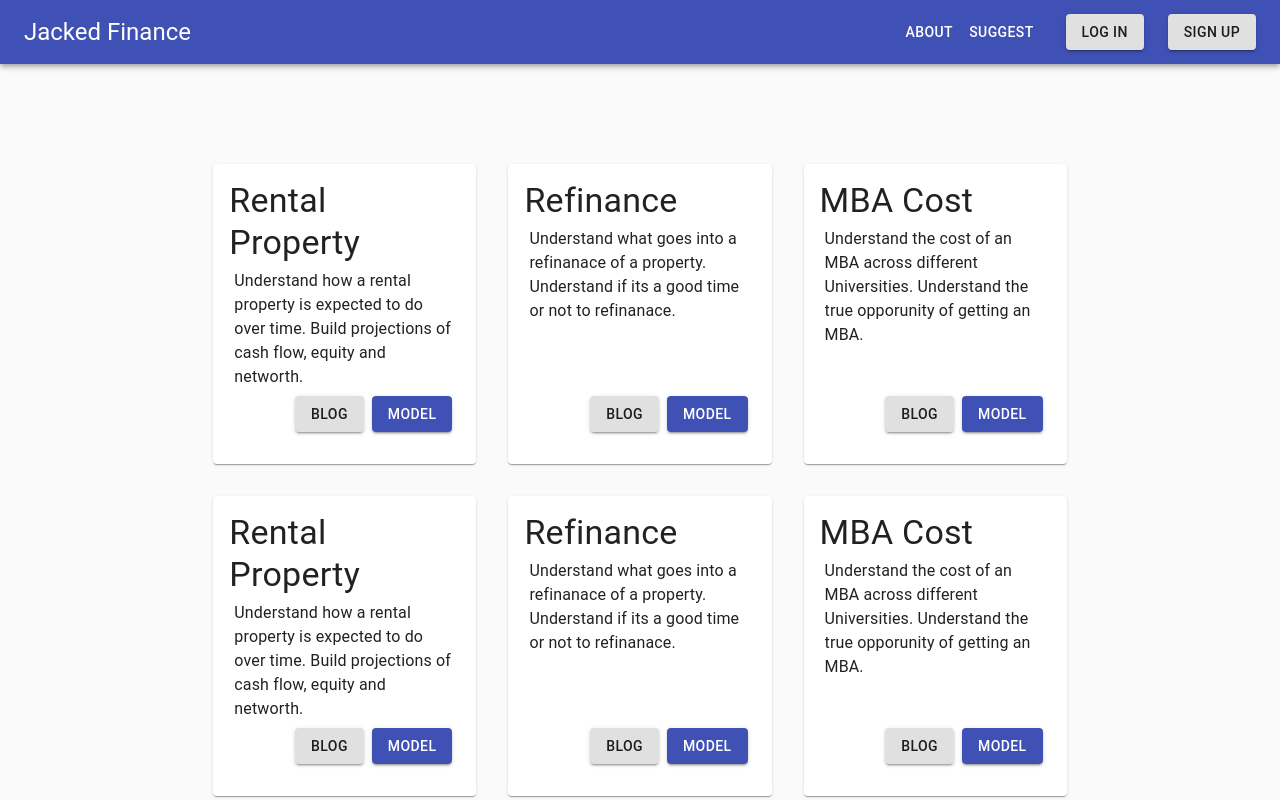
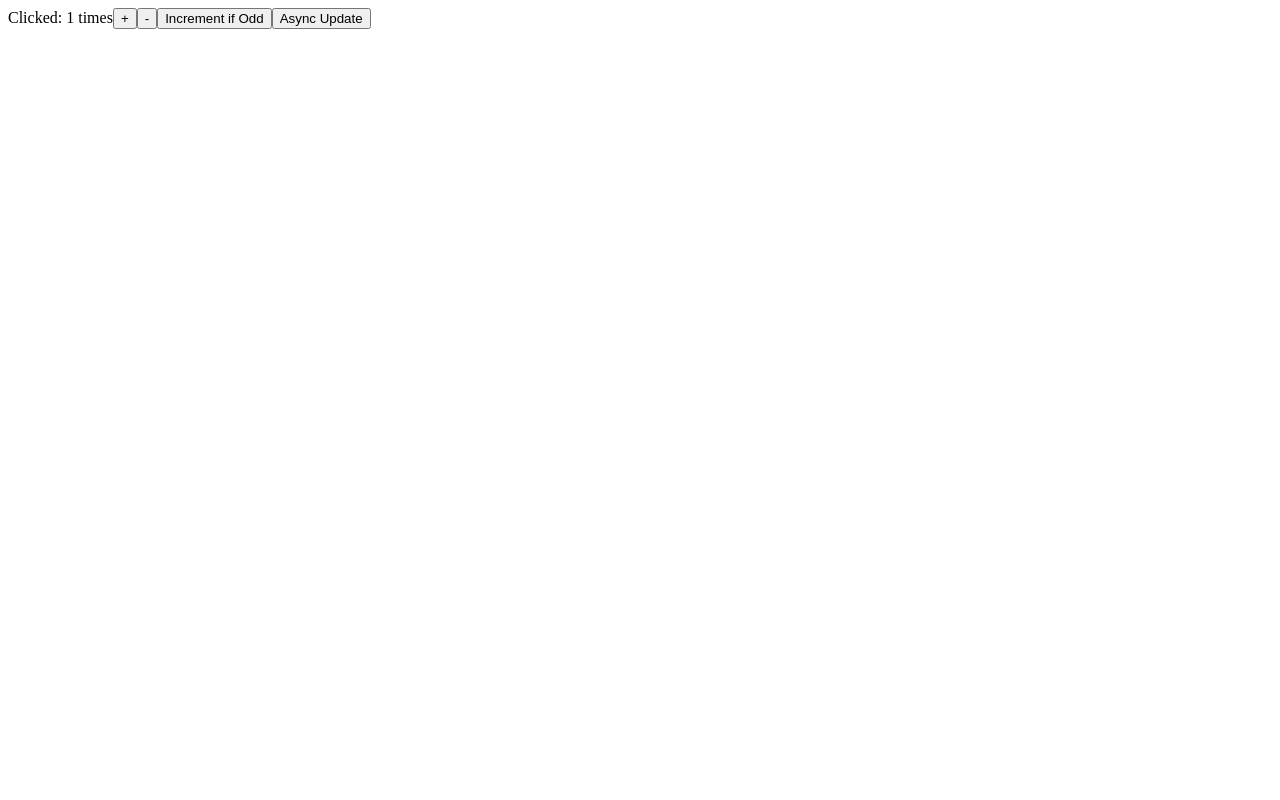
Before and after one commit to andrewjdawson2016/jacked_finance, a React (Create React App) app: page / in a window 1280 px wide. Shown: the top 800 px of the page. Built offline with nearby package versions, Linux system fonts and the light colour scheme.

Commit message:
add redux and build simple counter

```diff
--- a/package.json
+++ b/package.json
@@ -5,13 +5,15 @@
   "dependencies": {
     "@material-ui/core": "^4.9.14",
     "@material-ui/icons": "^4.9.1",
+    "@reduxjs/toolkit": "^1.3.6",
     "@testing-library/jest-dom": "^4.2.4",
     "@testing-library/react": "^9.5.0",
     "@testing-library/user-event": "^7.2.1",
     "react": "^16.13.1",
     "react-dom": "^16.13.1",
     "react-router-dom": "^5.2.0",
-    "react-scripts": "3.4.1"
+    "react-scripts": "3.4.1",
+    "redux": "^4.0.5"
   },
   "scripts": {
     "start": "react-scripts start",
--- a/src/App.js
+++ b/src/App.js
@@ -7,6 +7,7 @@ import Signup from './pages/Signup';
 import About from './pages/About';
 import Suggest from './pages/Suggest';
 import { BrowserRouter as Router, Route } from 'react-router-dom';
+import { createStore } from 'redux';
 
 function App() {
   return (
--- /dev/null
+++ b/src/components/Counter.js
@@ -0,0 +1,27 @@
+import React from 'react';
+
+function Counter(props) {
+  const { state, onIncrement, onDecrement } = props
+
+  const incrementIfOdd = () => {
+    if (state % 2 !== 0) {
+      onIncrement()
+    }
+  }
+
+  const asyncIncrement = () => {
+    setTimeout(props.onIncrement, 1000)
+  }
+
+  return (
+    <div>
+      <span>Clicked: {state} times</span>
+      <button onClick={onIncrement}>+</button>
+      <button onClick={onDecrement}>-</button>
+      <button onClick={incrementIfOdd}>Increment if Odd</button>
+      <button onClick={asyncIncrement}>Async Update</button>
+    </div>
+  );
+}
+
+export default Counter;
--- a/src/index.js
+++ b/src/index.js
@@ -2,11 +2,46 @@ import React from 'react';
 import ReactDOM from 'react-dom';
 import App from './App';
 import { CssBaseline } from '@material-ui/core';
+import { createStore } from 'redux';
+import counter from './store/reducers';
+import Counter from './components/Counter'
 
-ReactDOM.render(
-  <React.StrictMode>
-    <CssBaseline />
-    <App />
-  </React.StrictMode>,
-  document.getElementById('root')
-);
+
+// Next Tasks
+// 1. Make this use react-redux in counter
+// 2. Refactor this to use redux toolkit
+// 3. At that point I will have a decent working redux project
+// 4. Make a backend call and just display contents of API call in component
+// 5. Parse API call and generate tiles
+// 6. Then on the suggest page I want a form that I can use to add a new tile (just to confirm that works)
+// 7. Submit code review for Derek to check
+
+const store = createStore(counter);
+const rootEl = document.getElementById('root');
+store.dispatch({ type: 'INCREMENT' });
+// store.dispatch({ type: 'INCREMENT' });
+// store.dispatch({ type: 'INCREMENT' });
+// store.dispatch({ type: 'INCREMENT' });
+// store.dispatch({ type: 'INCREMENT' });
+
+const render = () => {
+  console.log("calling render");
+  return ReactDOM.render(
+    <Counter
+      state={store.getState()}
+      onIncrement={() => store.dispatch({ type: 'INCREMENT' })}
+      onDecrement={() => store.dispatch({ type: 'DECREMENT' })}
+    />, rootEl
+  )
+}
+
+render();
+store.subscribe(render);
+
+// ReactDOM.render(
+//   <React.StrictMode>
+//     <CssBaseline />
+//     <App />
+//   </React.StrictMode>,
+//   document.getElementById('root')
+// );
--- /dev/null
+++ b/src/store/reducers/index.js
@@ -0,0 +1,11 @@
+export default (state = 0, action) => {
+  console.log("called reducer: ", action)
+  switch (action.type) {
+    case 'INCREMENT':
+      return state + 1;
+    case 'DECREMENT':
+      return state - 1;
+    default:
+      return state;
+  }
+}
```
Also changed, not shown: 1 other file (tests, documents, lock files or other folders).
